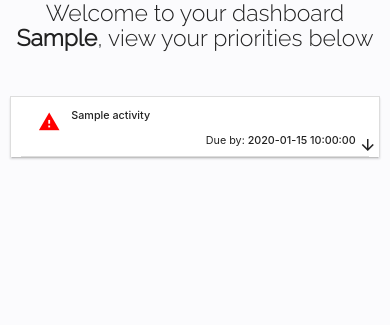
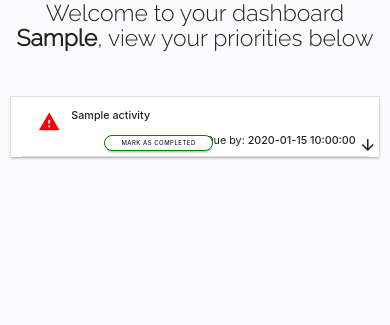
Before and after one commit to D-Lawson/employee-dashboard-app, a Flask app: page /dashboard/ in a window 390 px wide. Shown: the part 95-420 px from the top of the page. Run offline with Flask 2, Linux system fonts and the light colour scheme; the visitor is signed in with stand-in values (Sample User, id 1); a database or web service that is not in the repository returns one stand-in record (values such as "Sample title"); some libraries are stand-ins or nearby versions.

Commit message:
Adjust CSS for 'complete activity' button

```diff
--- a/static/css/style.css
+++ b/static/css/style.css
@@ -305,22 +305,46 @@ form .row{
 
 .completed {
   height: 20px;
-  background-color: #3e76af;
+  background-color: #ffffff;
+  border: 2px solid;
+  border-radius: 10px;
+  color: black;
+  border-color:green !important;
   font-size: x-small;
   float: right;
   position: absolute;
-  right: 0px;
-  bottom: 10px;
+  right: 15px;
+  bottom: 31px;
   white-space: nowrap;
+
+}
+
+@media (max-width: 690px){
+  .completed {
+    border: 1px solid;
+    right: 156px;
+    bottom: 5px;
+    font-size: 6px;
+    height: 16px;
+  }
 }
 
 .completed:hover {
-  background-color: #5d94ca !important;
+  background-color: #f7f7f7 !important;
+  color: darkgreen !important;
+  border-color:green !important;
 }
 
 .completed-text {
   position: relative;
-  bottom: 6px;
+  bottom: 8px;
+}
+
+@media (max-width: 690px){
+  .completed-text {
+    position: relative;
+    bottom: 9px;
+  }
 }
 
 .submit-text {
--- a/templates/dashboard.html
+++ b/templates/dashboard.html
@@ -14,10 +14,10 @@
           <i id="conditional-bg-{{ loop.index }}" class="material-icons">schedule</i>
           <span class="activity-name-a"><strong>{{ activity.activity_name }}</strong></span>
           <span class="right-align activity-margin due-by">Due by:<strong> {{ activity.date_string }}</strong><span><i class="material-icons arrow">arrow_downward</i></span></span>
+          <a href="{{ url_for('completed', activity_id=activity._id) }}" class="btn-small completed"><span class="completed-text">Mark as completed</span></a></span>
           <span id="date-target-{{ loop.index }}" class="hide">{{ activity.target_date }}</span>
         </div>
         <div class="collapsible-body relative"><span><strong>{{ activity.activity_description }}</strong></span>
-          <a href="{{ url_for('completed', activity_id=activity._id) }}" class="btn-small completed"><span class="completed-text">Mark as completed</span></a></span>
         </div>
       </li>
     </ul>
```
